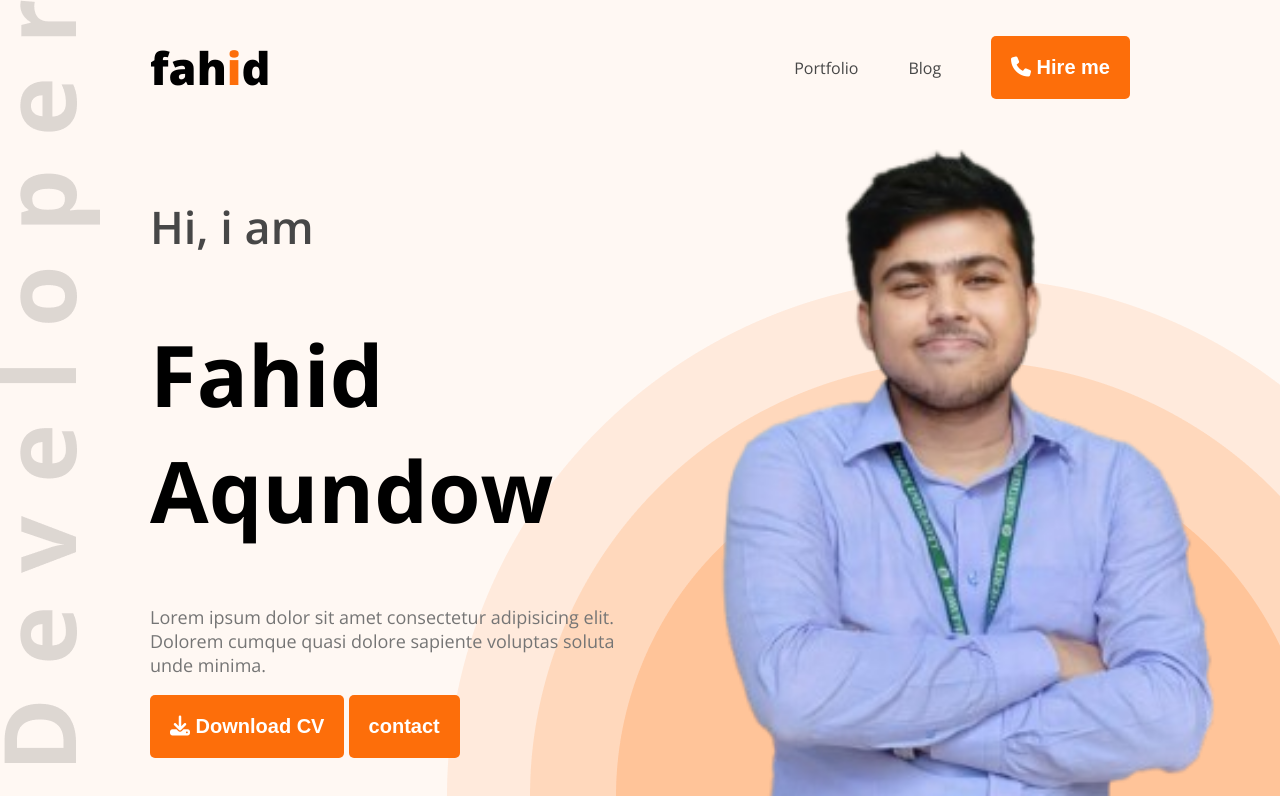
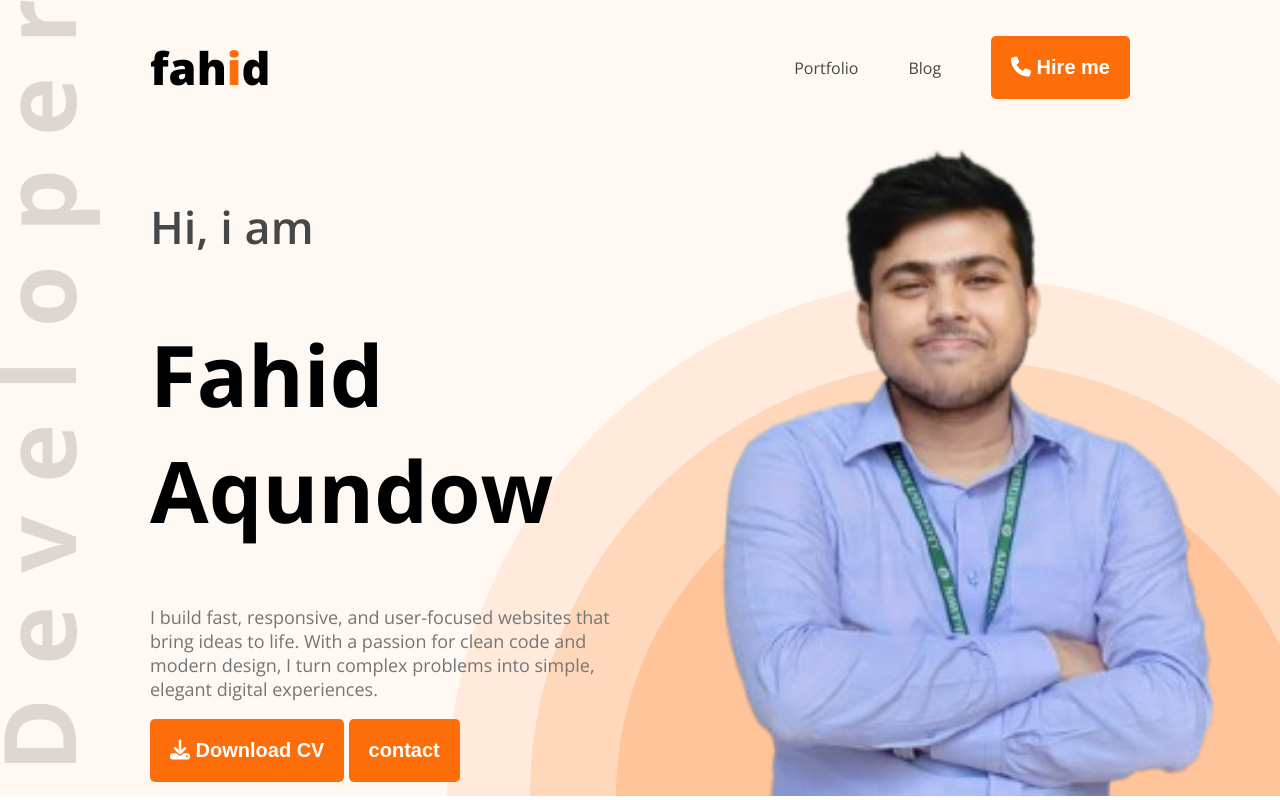
Before and after one commit to fahid247/web-portfolio, a plain HTML site: page index.html in a window 1280 px wide. Shown: the top 800 px of the page. Drawn offline with nearby package versions, Linux system fonts and the light colour scheme.

Commit message:
updated caption

```diff
--- a/index.html
+++ b/index.html
@@ -28,7 +28,7 @@
             <h4 style="color: rgb(71, 71, 71);font-size: 45px; font-weight: 600;">Hi, i am</h4>
             <h1 style="font-size: 85px; font-weight: bold;">Fahid Aqundow</h1>
             <p class="banner-text" style="color: rgb(117, 117,117);font-size: 18px;">
-                Lorem ipsum dolor sit amet consectetur adipisicing elit. Dolorem cumque quasi dolore sapiente voluptas soluta unde minima.
+                I build fast, responsive, and user-focused websites that bring ideas to life. With a passion for clean code and modern design, I turn complex problems into simple, elegant digital experiences.
             </p>
             <button class="btn"><i class="fa-solid fa-download"></i> Download CV</button>
             <button class="btn">contact</button>
```
